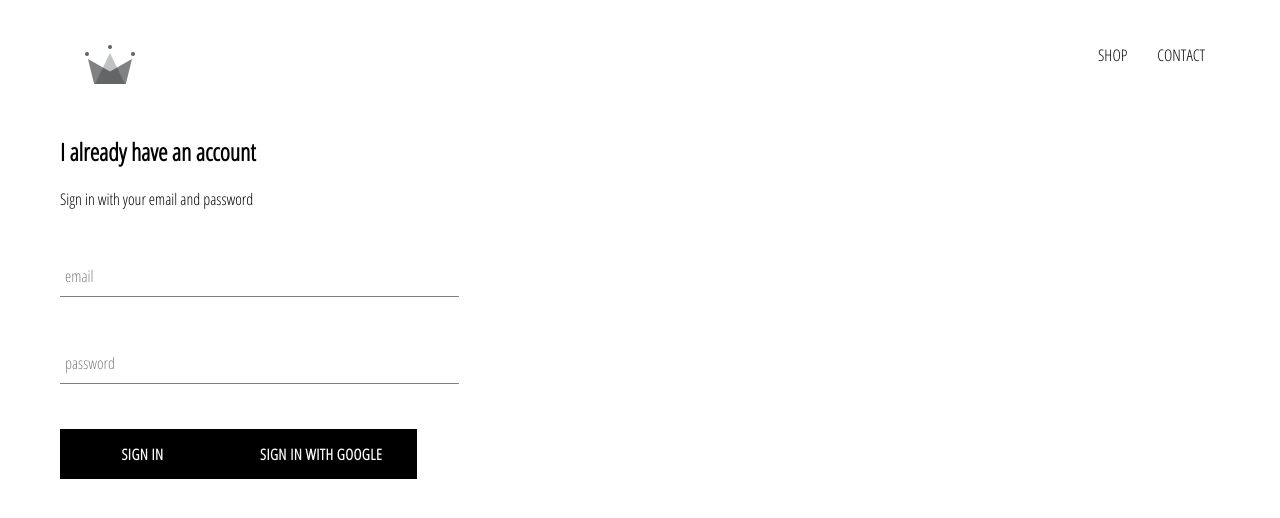
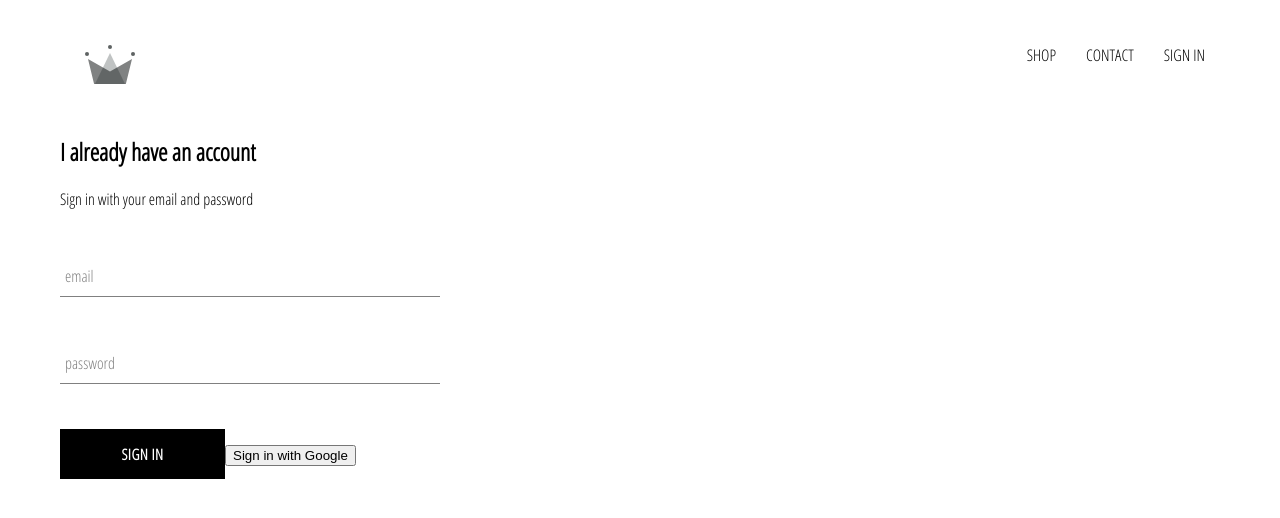
Before and after one commit to ypablo/Cloth_shop, a React (Create React App) app: page /signin in a window 1280 px wide. Shown: the top 518 px of the page. Built offline with nearby package versions, Linux system fonts and the light colour scheme; no server answers.

Commit message:
Firebase integration

```diff
--- a/src/App.js
+++ b/src/App.js
@@ -5,11 +5,33 @@
 import Shop from "./pages/shop/shop"
 import Header from "./components/header/header"
 import SignIn from "./pages/sign-in/sign-in"
+import { auth } from "./firebase/firebase.utils"
 
-function App() {
+class App extends React.Component {
+  constructor() {
+    super()
+    this.state = {
+      currentUser: null
+    }
+  }
+
+  unsubscribeFromAuth = null
+
+  componentDidMount() {
+    this.unsubscribeFromAuth = auth.onAuthStateChanged(user => {
+      this.setState({ currentUser: user })
+      console.log(user)
+    })
+  }
+
+  componentWillUnmount() {
+    this.unsubscribeFromAuth()
+  }
+
+  render() {
     return (
       <div>
-      <Header />
+        <Header currentUser={this.state.currentUser} />
         <Switch>
           <Route exact path="/" component={HomePage} />
           <Route path="/shop" component={Shop} />
@@ -18,5 +40,6 @@
       </div>
     );
   }
+}
 
 export default App;
--- a/src/components/custom-button/button.jsx
+++ b/src/components/custom-button/button.jsx
@@ -1,10 +1,10 @@
 import React from 'react'
 import "./button.styles.scss"
 
-export default function CustomButton({ children, ...otherProps }) {
+export default function CustomButton({ children, isGoogleSignIn, ...otherProps }) {
     return (
-        <button className="custom-button" {...otherProps}>
+        <button className={`${isGoogleSignIn ? "google-sign-in" : ""}custom-button`} {...otherProps}>
             {children}
-        </button>
+        </button >
     )
 }
--- a/src/components/custom-button/button.styles.scss
+++ b/src/components/custom-button/button.styles.scss
@@ -19,4 +19,13 @@
     color: black;
     border: 1px solid black;
   }
+
+  &.google-sign-in {
+    background-color: #4285f4;
+    color:white;
+    &:hover {
+      background-color: #357ae8;
+      border: none;
+    }
+  }
 }
--- a/src/components/header/header.jsx
+++ b/src/components/header/header.jsx
@@ -2,8 +2,9 @@
 import "./header.styles.scss"
 import { Link } from "react-router-dom"
 import { ReactComponent as Logo } from "../../assets/crown.svg"
+import { auth } from "../../firebase/firebase.utils"
 
-const Header = () => (
+const Header = ({ currentUser }) => (
     <div className="header">
         <Link to="/" className="logo-container">
             <Logo className="logo" />
@@ -11,6 +12,12 @@
         <div className="options">
             <Link className="option" to="/shop">SHOP</Link>
             <Link className="option" to="/shop">CONTACT</Link>
+            {
+                currentUser ?
+                    <div className="option" onClick={() => auth.signOut()}>SIGN OUT</div>
+                    :
+                    <Link className="option" to="/signin">SIGN IN</Link>
+            }
         </div>
     </div>
 )
--- a/src/components/header/header.styles.scss
+++ b/src/components/header/header.styles.scss
@@ -20,6 +20,7 @@
 
     .option {
       padding: 10px 15px;
+      cursor:pointer;
     }
   }
 }
--- a/src/components/sign-in/sign-in.comp.jsx
+++ b/src/components/sign-in/sign-in.comp.jsx
@@ -2,7 +2,7 @@
 import "./sign-in.comp.styles.scss"
 import FormInput from "../form-input/form-input"
 import CustomButton from "../custom-button/button"
-import {SignInWithGoogle} from "../../firebase/firebase.utils"
+import { SignInWithGoogle } from "../../firebase/firebase.utils"
 
 export default class SignIn extends Component {
     constructor(props) {
@@ -44,8 +44,10 @@
                         label="password"
                         handleChange={this.handleChange}
                         required />
-                    <CustomButton type="submit">Sign in</CustomButton>
-                    <CustomButton onClick={SignInWithGoogle}>Sign in with Google</CustomButton>
+                    <div className="button">
+                        <CustomButton type="submit">Sign in</CustomButton>
+                        <CustomButton onClick={SignInWithGoogle} isGoogleSignIn>Sign in with Google</CustomButton>
+                    </div>
                 </form>
             </div>
         )
--- a/src/pages/sign-in/sign-in.styles.scss
+++ b/src/pages/sign-in/sign-in.styles.scss
@@ -1,8 +1,16 @@
 .sign-in {
-    width: 30vw;
+    width: 380px;
     display: flex;
     flex-direction: column;
 }
 .title {
     margin: 10px 0;
 }
+.buttons {
+    display: flex;
+    justify-content: space-between;
+}
+
+* {
+    box-sizing: border-box;
+}
```
Also changed, not shown: 1 other file (tests, documents, lock files or other folders). Lines whose indentation alone changed are shown as unchanged.
